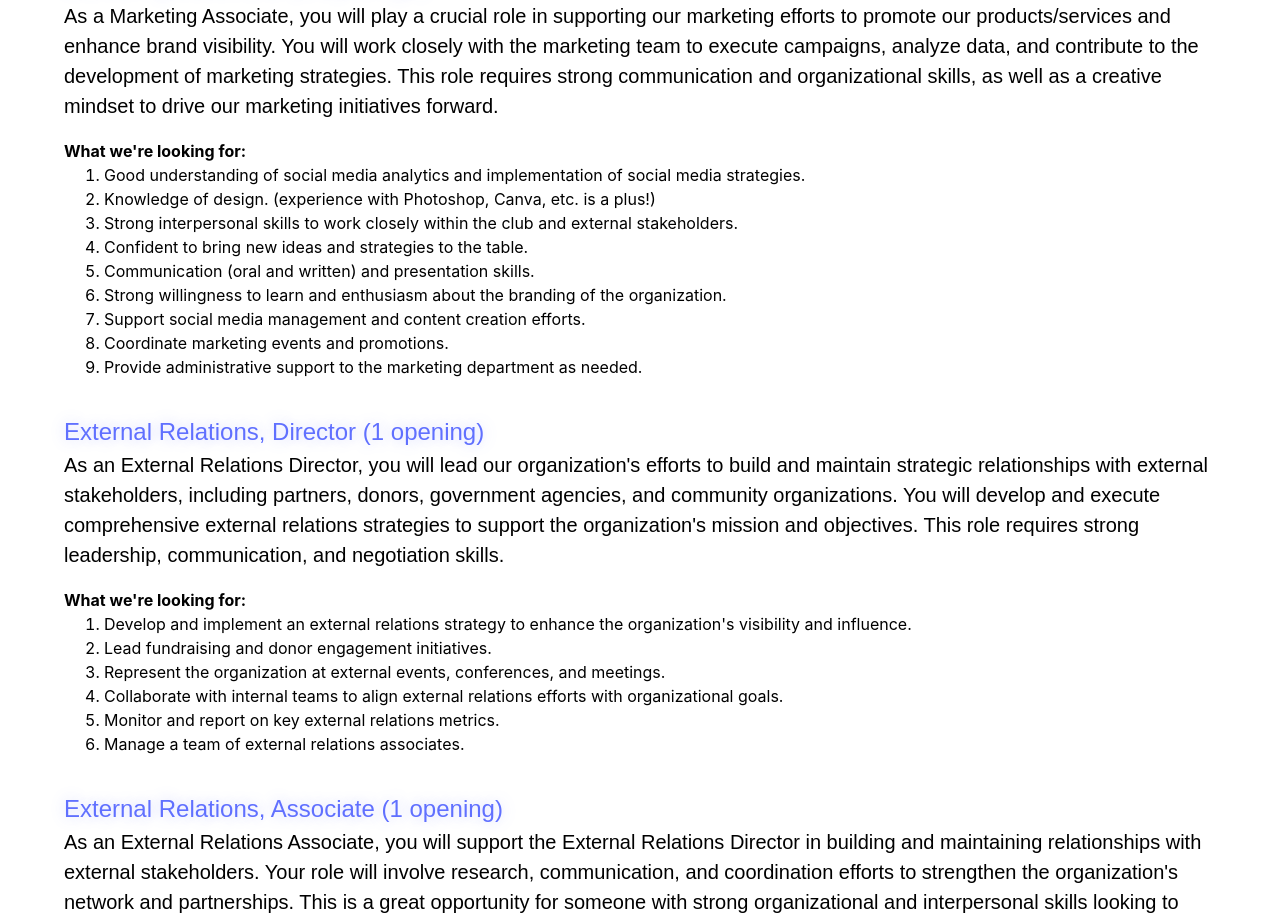
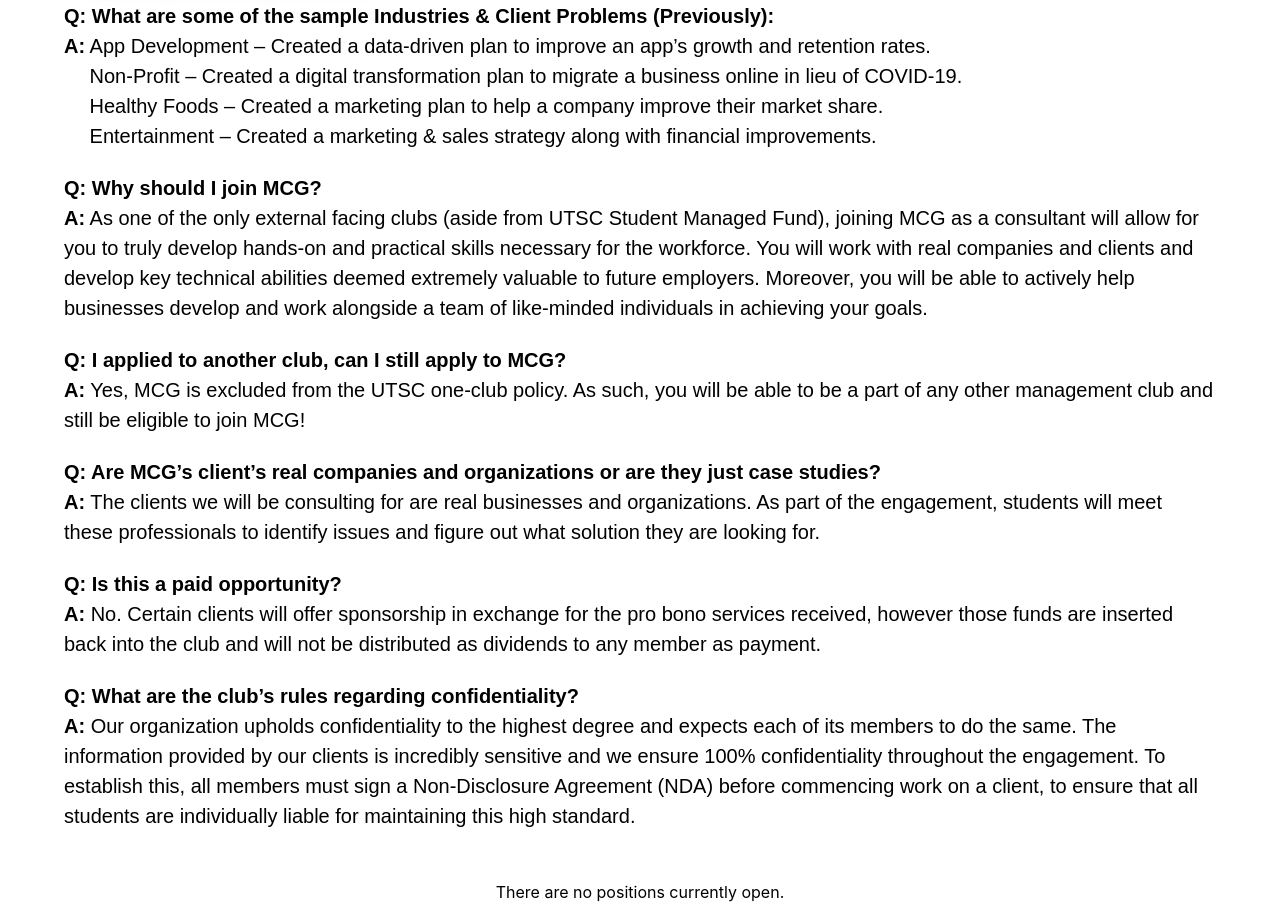
Before and after one commit to HarryZ7G/MCG-Site, a React (Create React App) app: page /hiring in a window 1280 px wide. Shown: the part 1860-2782 px from the top of the page. Built offline with nearby package versions, Linux system fonts and the light colour scheme.

Commit message:
Remove Fall team hiring

```diff
--- a/src/pages/Career/Career.js
+++ b/src/pages/Career/Career.js
@@ -13,7 +13,10 @@
   {
     title: "Come join MCG!",
     content: (
-      <h2>New openings at MCG allow new students to join our teams, with most hiring occurring at the end of Winter and the start of Fall. Openings are posted below.</h2>
+      <>
+      <h2>New openings at MCG allow new students to join our teams, with most hiring occurring at the end of Winter and the start of Fall.</h2>
+      <h2>Unfortunately, there are no positions currently open.</h2>
+      </>
     )
   },
   {
@@ -83,139 +86,6 @@
   {
     title: "Organizational Chart (as of Fall 2022):",
     content: <img src={OrganizationalChart} width="100%" alt="org-chart" />,
-  },
-  {
-    title: "Marketing Associate, (2 openings)",
-    content: (
-      <>
-        <h2>
-          As a Marketing Associate, you will play a crucial role in supporting
-          our marketing efforts to promote our products/services and enhance
-          brand visibility. You will work closely with the marketing team to
-          execute campaigns, analyze data, and contribute to the development
-          of marketing strategies. This role requires strong communication
-          and organizational skills, as well as a creative mindset to drive
-          our marketing initiatives forward.
-        </h2>
-        <hr />
-        <b>What we're looking for:</b>
-        <ol>
-          <li>
-            Good understanding of social media analytics and
-            implementation of social media strategies.
-          </li>
-          <li>
-            Knowledge of design. (experience with Photoshop,
-            Canva, etc. is a plus!)
-          </li>
-          <li>
-            Strong interpersonal skills to work closely within
-            the club and external stakeholders.
-          </li>
-          <li>
-            Confident to bring new ideas and strategies to the table.
-          </li>
-          <li>
-            Communication (oral and written) and presentation skills.
-          </li>
-          <li>
-            Strong willingness to learn and enthusiasm about the
-            branding of the organization.
-          </li>
-          <li>
-            Support social media management and content creation
-            efforts.
-          </li>
-          <li>
-            Coordinate marketing events and promotions.
-          </li>
-          <li>
-            Provide administrative support to the marketing
-            department as needed.
-          </li>
-        </ol>
-      </>
-    ),
-  },
-  {
-    title: "External Relations, Director (1 opening)",
-    content: (
-      <>
-        <h2>
-          As an External Relations Director, you will lead our
-          organization's efforts to build and maintain strategic
-          relationships with external stakeholders, including
-          partners, donors, government agencies, and community
-          organizations. You will develop and execute
-          comprehensive external relations strategies to
-          support the organization's mission and objectives.
-          This role requires strong leadership, communication,
-          and negotiation skills.
-        </h2>
-        <hr />
-        <b>What we're looking for:</b>
-        <ol>
-          <li>
-            Develop and implement an external relations strategy
-            to enhance the organization's visibility and influence.
-          </li>
-          <li>
-            Lead fundraising and donor engagement initiatives.
-          </li>
-          <li>
-            Represent the organization at external events, conferences,
-            and meetings.
-          </li>
-          <li>
-            Collaborate with internal teams to align external relations
-            efforts with organizational goals.
-          </li>
-          <li>
-            Monitor and report on key external relations metrics.
-          </li>
-          <li>
-            Manage a team of external relations associates.
-          </li>
-        </ol>
-      </>
-    )
-  },
-  {
-    title: "External Relations, Associate (1 opening)",
-    content: (
-      <>
-        <h2>
-          As an External Relations Associate, you will support
-          the External Relations Director in building and
-          maintaining relationships with external stakeholders.
-          Your role will involve research, communication, and
-          coordination efforts to strengthen the organization's
-          network and partnerships. This is a great opportunity
-          for someone with strong organizational and
-          interpersonal skills looking to gain experience
-          in external relations.
-        </h2>
-        <hr/>
-        <b>What we're looking for:</b>
-        <ol>
-          <li>
-            Assist in the development and maintenance of previous guests.
-          </li>
-          <li>
-            Coordinate meetings and communication with external parties.
-          </li>
-          <li>
-            Prepare materials and reports for external relations activities.
-          </li>
-          <li>
-            Collaborate with the External Relations team to execute strategies.
-          </li>
-          <li>
-            Help organize events and engagements with external guests.
-          </li>
-        </ol>
-      </>
-    )
   },
 {
   title: "Frequently Asked Questions",
@@ -307,15 +177,9 @@
       <PageTitle title="Hiring" />
       <div className="career-blur animate__animated animate__fadeIn animate__delay-1s">
         <div className="career-block">{text}</div>
-        <a
-          href="https://forms.gle/QMkNaVnbSVUeGVmK9"
-          target="_blank"
-          rel="noreferrer"
-        >
-          <button>
-            <h2 className="white-font">Apply now</h2>
-          </button>
-        </a>
+        <p>
+          There are no positions currently open.
+        </p>
       </div>
       <Footer />
     </div>
```
